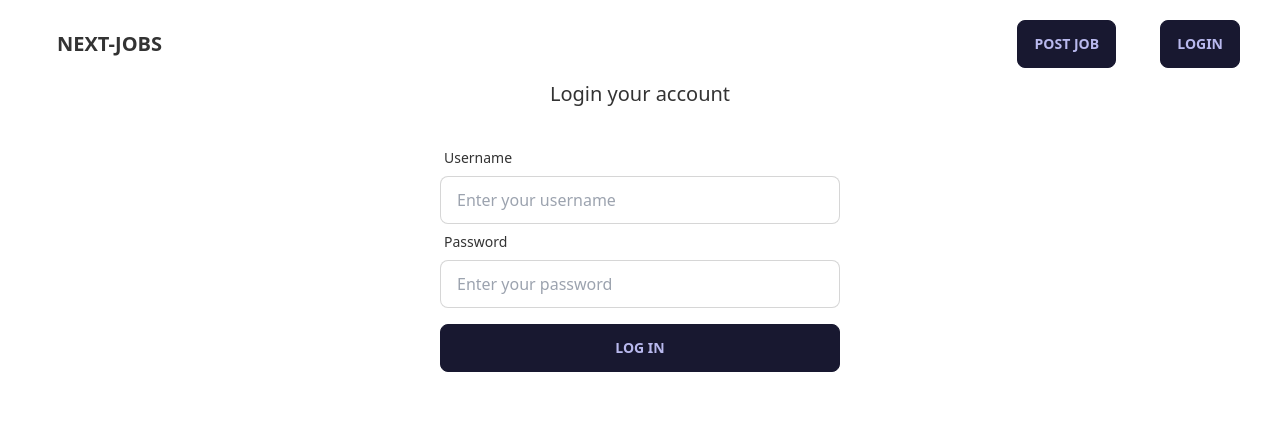
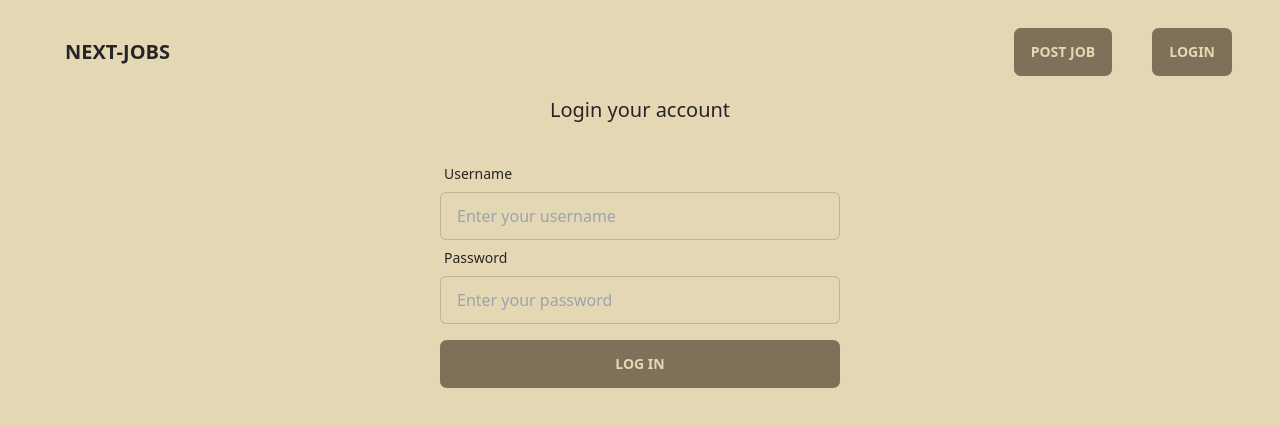
Before and after one commit to chienher1998/next-job, a SvelteKit app: page /users/login in a window 1280 px wide. Shown: the top 426 px of the page. Built offline with nearby package versions, Linux system fonts and the light colour scheme; no server answers.

Commit message:
Completed Name Display & made some margin adjustment..

```diff
--- a/package.json
+++ b/package.json
@@ -27,8 +27,9 @@
 	"type": "module",
 	"dependencies": {
 		"@fortawesome/fontawesome-free": "^6.4.0",
-		"daisyui": "^2.51.6",
+		"daisyui": "^2.52.0",
 		"humanize-plus": "^1.8.2",
-		"svelte-markdown": "^0.2.3"
+		"svelte-markdown": "^0.2.3",
+		"theme-change": "^2.5.0"
 	}
 }
--- a/src/routes/+layout.svelte
+++ b/src/routes/+layout.svelte
@@ -1,22 +1,21 @@
 <script>
 	import '../app.css';
 	import { isLoggedInStore, logOut } from '../utils/auth.js';
-	import {warningMsg, showWarning, showAlert } from '../utils/alert.js'
-
+	import { warningMsg, showWarning, showAlert } from '../utils/alert.js';
 </script>
 
 <header class="mx-10 mt-5">
-	<nav class="flex justify-between items-center">
+	<nav class="navbar flex justify-between items-center">
 		<a href="/" class="btn btn-ghost normal-case text-xl" on:click={() => showWarning.set(false)}
 			>NEXT-JOBS</a
 		>
 		<div>
 			{#if $isLoggedInStore}
-				<a href="/jobs/new/" class="btn mx-10" >Post Job</a>
-				<a on:click={logOut} href="/" class="btn">Log Out</a>
+				<a href="/jobs/new/" class="btn btn-primary mx-10">Post Job</a>
+				<a on:click={logOut} href="/" class="btn btn-primary">Log Out</a>
 			{:else}
 				<a href="/users/new/" class="btn mx-10" on:mousedown={showAlert}>Post Job</a>
-				<a href="/users/login/" class="btn" on:click={() => showWarning.set(false)} >Login</a>
+				<a href="/users/login/" class="btn" on:click={() => showWarning.set(false)}>Login</a>
 			{/if}
 		</div>
 	</nav>
--- a/src/routes/+page.svelte
+++ b/src/routes/+page.svelte
@@ -5,9 +5,9 @@
 
 <div class="container mx-auto">
 <h1 class="text-center text-xl font-bold">Find Your Next Job</h1>
-<div class="overflow-x-auto w-full ">
+<div class="mx-auto overflow-x-auto max-w-7xl">
   {#each data.jobs as job}
-      <div class="flex flex-col mt-10">
+      <div class="flex flex-col mt-10 ">
           <div>
             <a class="font-bold text-2xl" href="/jobs/{job.id}">{job.title}</a>
               <div class="text-sm mt-1">
--- a/src/routes/jobs/[slug]/+page.svelte
+++ b/src/routes/jobs/[slug]/+page.svelte
@@ -5,26 +5,28 @@
 	import { goto } from '$app/navigation';
 	export let data;
 
-	function postEdit(){
-		goto(`/jobs/${data.job.id}/edit`)
+	function postEdit() {
+		goto(`/jobs/${data.job.id}/edit`);
 	}
-
 </script>
 
 <head>
 	<link href="./../node_modules/@fortawesome/fontawesome-free/css/all.min.css" rel="stylesheet" />
 </head>
 
-<div class="m-10">
+<div class="container my-10 mx-auto max-w-7xl">
 		<div class="flex">
 			<div class="flex-1">
 				<div class="flex items-center">
-				<h1 class="text-3xl font-extrabold" for="title">{data.job.title}</h1>
+					<h1 class="text-3xl font-extrabold text-secondary" for="title">{data.job.title}</h1>
 					{#if getUserId() === data.job.user}
 						<!-- svelte-ignore a11y-click-events-have-key-events -->
-				<i class="fa-regular fa-pen-to-square fa-lg ml-5 mt-1 hover:text-black cursor-pointer" on:click={postEdit}/>
+						<i
+							class="fa-regular fa-pen-to-square fa-lg ml-5 mt-1 hover:text-black cursor-pointer"
+							on:click={postEdit}
+						/>
 					{:else}
-				<i class=""/>
+						<i class="" />
 					{/if}
 				</div>
 				<p class="text-xl" for="employer">{data.job.employer}</p>
@@ -42,7 +44,7 @@
 				<h2 class="text-xl font-thin">How to Apply?</h2>
 				<p>{data.job.applicationInstructions}</p>
 			</div>
-		<div class="basis-1/3 ml-10">
+			<div class="basis-1/3 ml-28">
 				<h2 class="text-xl font-thin">Location</h2>
 				<p>{data.job.location}</p>
 				<div class="mt-6" />
--- a/src/routes/jobs/new/+page.svelte
+++ b/src/routes/jobs/new/+page.svelte
@@ -1,8 +1,8 @@
 <script>
 	import { PUBLIC_BACKEND_BASE_URL } from '$env/static/public';
-	let formErrors = {};
 	import { goto } from '$app/navigation';
 	import { getUserId } from '../../../utils/auth.js';
+	let formErrors = {};
 
 	function goSeeJob() {
 		goto('/');
@@ -10,6 +10,20 @@
 
 	async function createJob(evt) {
 		evt.preventDefault();
+
+		if (evt.target['minAnnualCompensation'].value < 1000) {
+			formErrors['minAnnualCompensation'] = { message: 'Must be larger than 1000.00' };
+			return;
+		}
+		if (evt.target['maxAnnualCompensation'].value) {
+			formErrors['maxAnnualCompensation'] = { message: 'Must be larger than 1000.00' };
+			return;
+		}
+		if (evt.target['appinstruction'].value.length < 10) {
+			formErrors['appinstruction'] = { message: 'Must have at least 10 characters' };
+			return;
+		}
+
 		const userId = getUserId();
 		const jobData = {
 			user: userId,
@@ -34,7 +48,7 @@
 		if (resp.status == 200) {
 			goSeeJob();
 		} else {
-			alert('Failed to create job');
+			throw 'Failed to create job';
 		}
 	}
 </script>
@@ -176,7 +190,7 @@
 				{/if}
 
 				<div class="form-control w-full mt-8 mb-28">
-					<button class="btn btn-md">Post Job</button>
+					<button class="btn btn-md btn-secondary">Post Job</button>
 				</div>
 			</div>
 		</form>
--- a/src/routes/users/login/+page.svelte
+++ b/src/routes/users/login/+page.svelte
@@ -2,19 +2,16 @@
 	import { authenticateUser } from '../../../utils/auth.js';
 	import { goto } from '$app/navigation';
 	import { showLoginAlert, showWarning } from '../../../utils/alert.js';
+	import { writable } from 'svelte/store';
+
 	let formErrors = {};
-	let statusSpinner = false;
-
-	function setSpinnerTrue() {
-		statusSpinner = true;
-	}
-
+	let statusSpinner = writable(false);
 	function postLogIn() {
 		goto('/');
 	}
 	async function logInUser(evt) {
+		statusSpinner.set(true);
 		evt.preventDefault();
-		setSpinnerTrue();
 		const userData = {
 			username: evt.target['username'].value,
 			password: evt.target['password'].value
@@ -22,16 +19,28 @@
 		const res = await authenticateUser(userData.username, userData.password);
 
 		if (res.success) {
+			showWarning.set(false);
 			postLogIn();
 		} else {
+			statusSpinner.set(false);
 			showLoginAlert();
-			statusSpinner = false;
+		}
+	}
+
+	let sayHello = false;
+	let name = '';
+	function updateSayHello() {
+		if (name !== '') {
+			sayHello = true;
 		}
 	}
 </script>
 
 <div class="mx-10 my-3">
 	<h1 class="text-center text-xl">Login your account</h1>
+	{#if sayHello}
+		<h2 class="text-center text-md">Hi {name}</h2>
+	{/if}
 	<div class="flex justify-center items-center mt-8">
 		<form on:submit={logInUser} class="w-1/3">
 			<div class="form-control w-full">
@@ -43,6 +52,8 @@
 					name="username"
 					placeholder="Enter your username"
 					class="input input-bordered w-full"
+					bind:value={name}
+					on:input={updateSayHello}
 				/>
 			</div>
 			<div class="form-control w-full">
@@ -64,12 +75,8 @@
 			</div>
 
 			<div class="form-control w-full mt-4">
-				<button
-					class="btn btn-md"
-					on:click={() => {
-						showWarning.set(false);
-					}}>
-					{#if statusSpinner}
+				<button class="btn btn-md">
+					{#if $statusSpinner}
 						<div class="mx-5 visible">
 							<svg
 								width="24"
--- a/src/utils/alert.js
+++ b/src/utils/alert.js
@@ -1,15 +1,26 @@
-import { writable } from "svelte/store";
+import { writable } from 'svelte/store';
 
-export const warningMsg = writable("");
+export const warningMsg = writable('');
 
 export const showWarning = writable(false);
 
 export function showAlert() {
-    showWarning.set(true);
-    warningMsg.set("Please sign up first!");
-};
+	showWarning.set(true);
+	warningMsg.set('Please sign up first!');
+    resetTimeout()
+}
 
 export function showLoginAlert() {
-    showWarning.set(true);
-    warningMsg.set("Please check username / password !");
-};
+	showWarning.set(true);
+	warningMsg.set('Please check username / password !');
+    resetTimeout()
+}
+
+let timeoutId;
+
+function resetTimeout() {
+  clearTimeout(timeoutId);
+  timeoutId = setTimeout(() => {
+    showWarning.set(false);
+  }, 5000);
+}
--- a/tailwind.config.js
+++ b/tailwind.config.js
@@ -6,7 +6,7 @@ module.exports = {
   },
   plugins: [require("daisyui"),require('@tailwindcss/typography')],
   daisyui: {
-    themes: ["bumblebee", "dracula"],
+    themes: ["retro", "dracula"],
     darkTheme: "dracula",
   },
 
```
Also changed, not shown: src/routes/jobs/[slug]/edit/+page.svelte (+39 -18 lines), 1 other file (tests, documents, lock files or other folders). Lines whose indentation alone changed are shown as unchanged.
